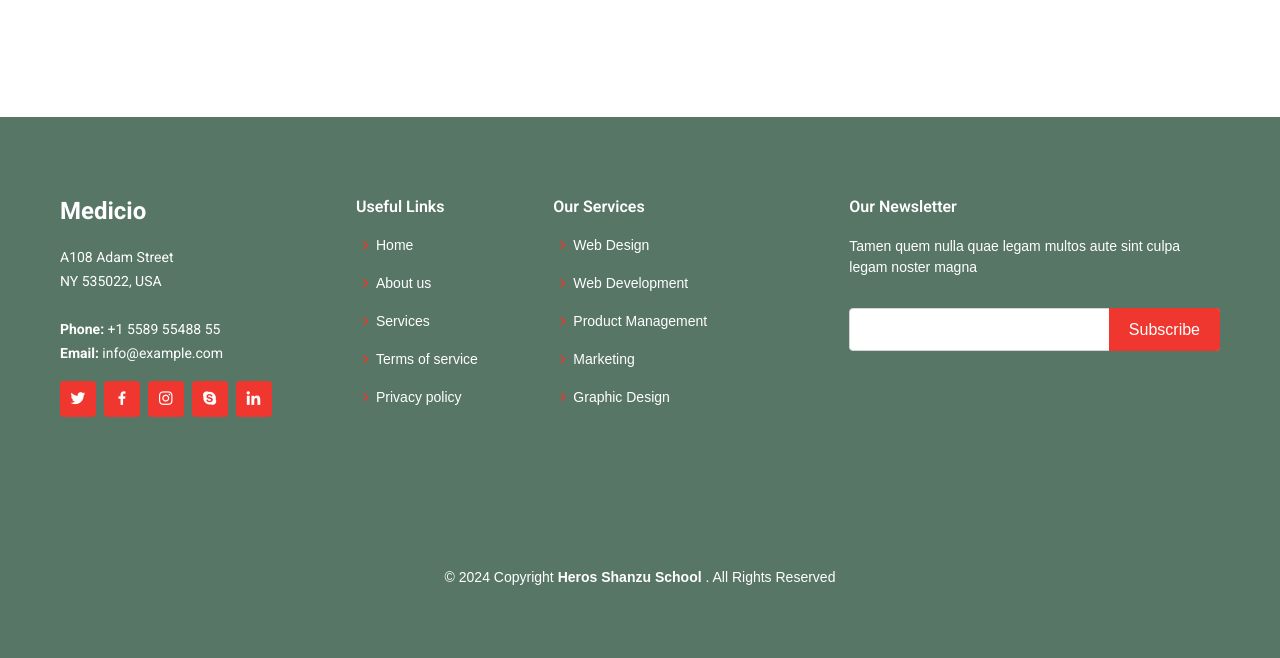
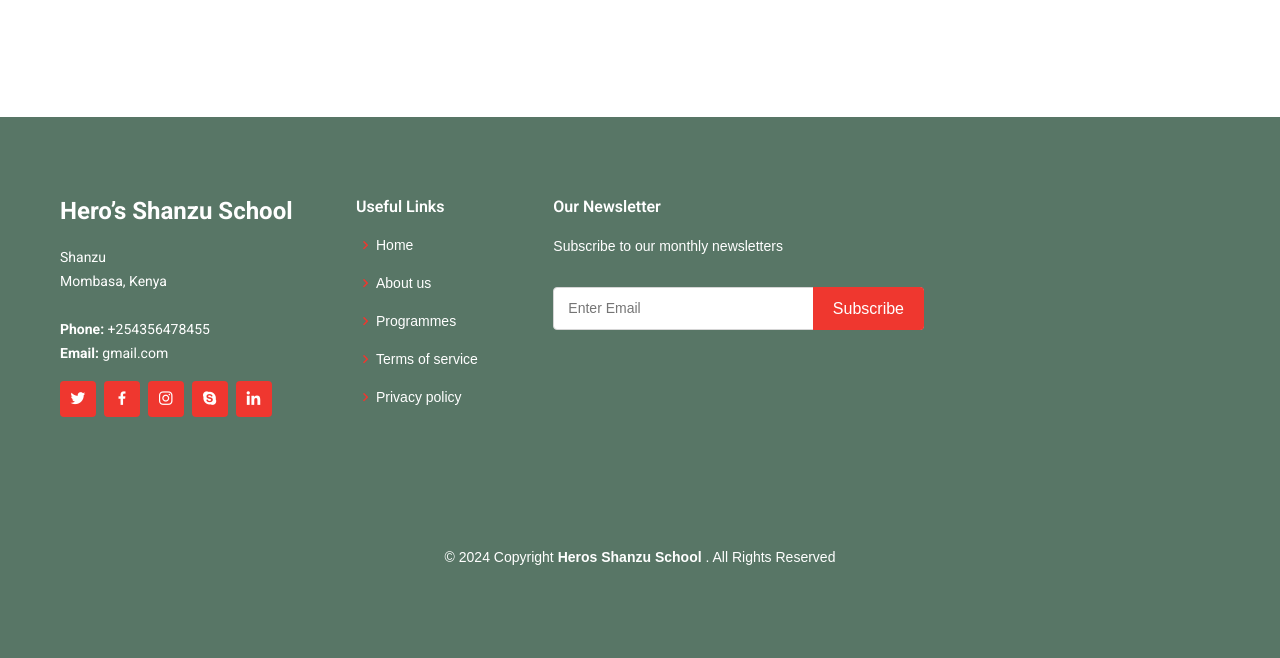
Before and after one commit to rotich254/heroshanzu4, a Django app: page /gallery/ in a window 1280 px wide. Shown: the part 243-901 px from the top of the page. After the commit the page ends 808 px from the top, so only its background shows below. Run offline with Django 5.2, Linux system fonts and the light colour scheme; data that the repository does not hold is empty; some libraries are stand-ins or nearby versions.

Commit message:
added footer to the media page

```diff
--- a/gallery/templates/gallery/media.html
+++ b/gallery/templates/gallery/media.html
@@ -51,11 +51,6 @@
   </header><!-- End Header -->
 
   <main id="main">
-    <style>
-
-
-
-    </style>
 
     <!-- ======= Breadcrumbs Section ======= -->
     <section class="breadcrumbs">
@@ -92,12 +87,12 @@
 
           <div class="col-lg-3 col-md-6">
             <div class="footer-info">
-              <h3>Medicio</h3>
+              <h3>Hero’s Shanzu School</h3>
               <p>
-                A108 Adam Street <br>
-                NY 535022, USA<br><br>
-                <strong>Phone:</strong> +1 5589 55488 55<br>
-                <strong>Email:</strong> info@example.com<br>
+                Shanzu <br>
+                Mombasa, Kenya<br><br>
+                <strong>Phone:</strong> +254356478455<br>
+                <strong>Email:</strong> gmail.com<br>
               </p>
               <div class="social-links mt-3">
                 <a href="#" class="twitter"><i class="bx bxl-twitter"></i></a>
@@ -114,12 +109,12 @@
             <ul>
               <li><i class="bx bx-chevron-right"></i> <a href="#">Home</a></li>
               <li><i class="bx bx-chevron-right"></i> <a href="#">About us</a></li>
-              <li><i class="bx bx-chevron-right"></i> <a href="#">Services</a></li>
+              <li><i class="bx bx-chevron-right"></i> <a href="#">Programmes</a></li>
               <li><i class="bx bx-chevron-right"></i> <a href="#">Terms of service</a></li>
               <li><i class="bx bx-chevron-right"></i> <a href="#">Privacy policy</a></li>
             </ul>
           </div>
-
+<!--
           <div class="col-lg-3 col-md-6 footer-links">
             <h4>Our Services</h4>
             <ul>
@@ -129,13 +124,14 @@
               <li><i class="bx bx-chevron-right"></i> <a href="#">Marketing</a></li>
               <li><i class="bx bx-chevron-right"></i> <a href="#">Graphic Design</a></li>
             </ul>
-          </div>
+          </div> -->
 
           <div class="col-lg-4 col-md-6 footer-newsletter">
             <h4>Our Newsletter</h4>
-            <p>Tamen quem nulla quae legam multos aute sint culpa legam noster magna</p>
+            <p>Subscribe to our monthly newsletters</p>
             <form action="" method="post">
-              <input type="email" name="email"><input type="submit" value="Subscribe">
+              {% csrf_token %}
+              <input type="email" name="subscribe_email" placeholder="Enter Email" required><input type="submit" name="subscribe" value="Subscribe">
             </form>
 
           </div>
@@ -143,8 +139,6 @@
         </div>
       </div>
     </div>
-
-    <div class="container">
 
     <div class="container">
       <div class="copyright">
```
